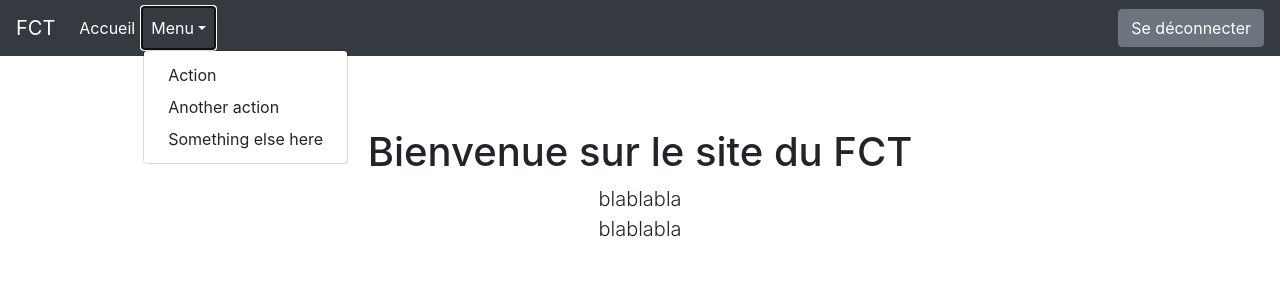
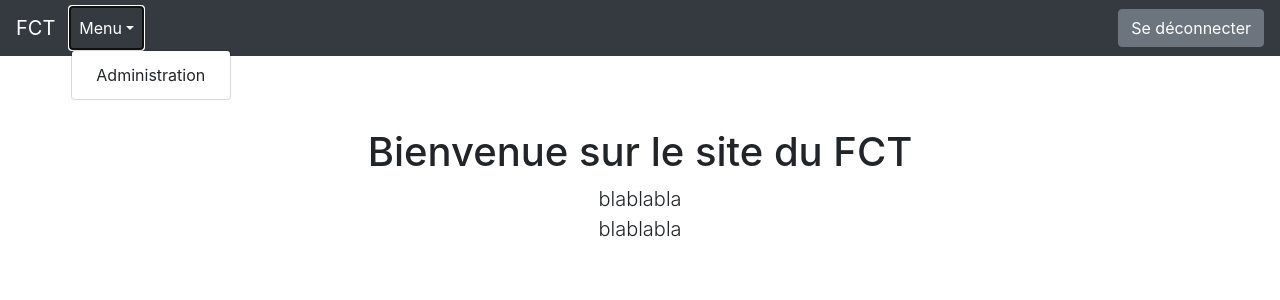
Before and after one commit to dotmobo/fct, a Django app: page / in a window 1280 px wide, after a click on "Menu". Shown: the top 300 px of the page. Run offline with Django 3.2, Linux system fonts and the light colour scheme; the visitor is signed in with stand-in values (Sample User, id 1); some libraries are stand-ins or nearby versions.

Commit message:
add admin link

```diff
--- a/core/templates/base.html
+++ b/core/templates/base.html
@@ -19,17 +19,19 @@
 
     <div class="collapse navbar-collapse" id="navbarsExampleDefault">
         <ul class="navbar-nav mr-auto">
-        <li class="nav-item active">
+        <!-- <li class="nav-item active">
             <a class="nav-link" href="/">Accueil <span class="sr-only">(current)</span></a>
-        </li>
+        </li> -->
+        {% if request.user.is_authenticated %}
         <li class="nav-item dropdown">
             <a class="nav-link dropdown-toggle" href="#" id="dropdown01" data-toggle="dropdown" aria-haspopup="true" aria-expanded="false">Menu</a>
             <div class="dropdown-menu" aria-labelledby="dropdown01">
-            <a class="dropdown-item" href="#">Action</a>
-            <a class="dropdown-item" href="#">Another action</a>
-            <a class="dropdown-item" href="#">Something else here</a>
+            {% if request.user.is_staff %}
+            <a class="dropdown-item" href="admin">Administration</a>
+            {% endif %}
             </div>
         </li>
+        {% endif %}
         </ul>
         {% if request.user.is_authenticated %}
         <a class="btn btn-secondary my-2 my-sm-0" href="signout">Se déconnecter</a>
```
